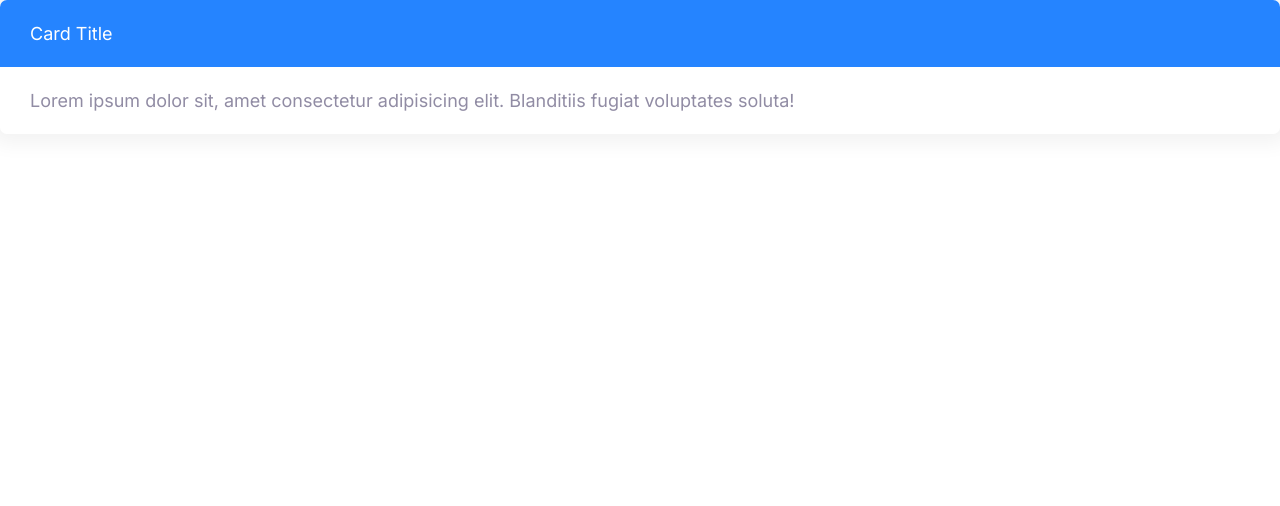
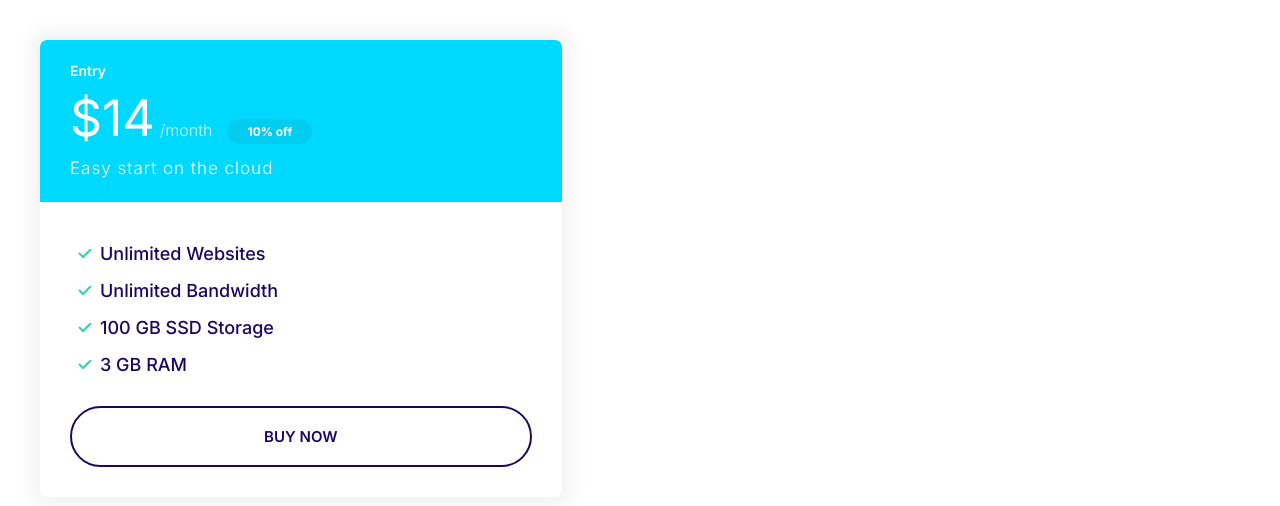
Before and after one commit to odman18/Moshify, a plain HTML site: page index.html in a window 1280 px wide. Drawn offline with Linux system fonts and the light colour scheme.

Commit message:
Build a plan component.

```diff
--- a/css/style.css
+++ b/css/style.css
@@ -90,6 +90,7 @@ a{
     }
     .badge--small{
         font-size: 1.6rem;
+        padding: 0.5rem 1.5rem;
     }
     @media screen and (min-width: 1024px){
         .badge{
@@ -246,3 +247,54 @@ margin: 4px;
     background: var(--color-secondary);
     color: #fff;
 }
+.card--primary .badge--primary{
+    background: #126de4;
+}
+.card--secondary .badge--secondary{
+    background:#02cdf1 ;
+}
+/*Plans*/
+.plan__name{
+    color: #fff;
+    margin: 0;
+    font-weight: 600;
+    font-size: 2.4rem;
+}
+.plan__price{
+font-size: 6rem;
+}
+.plan__billing-cycle{
+    font-size: 2.4rem;
+    font-weight: 300;
+    opacity: 0.8;
+    margin-right: 1rem;
+}
+.plan__description{
+    font-size: 2rem;
+    font-weight:300;
+    letter-spacing: 1px;
+    display: block;
+}
+.plan .item__list{
+    font-weight: 500;
+    margin-bottom: 2rem;
+}
+@media screen and (min-width: 1024px){
+    .plan__name{
+        font-weight: 600;
+        font-size: 1.4rem;
+    }
+    .plan__price{
+        font-size: 5rem;
+        }
+        .plan__billing-cycle{
+            font-size: 1.6rem;
+        }
+        .plan__description{
+            font-size: 1.7rem;
+        }
+        .plan .item__list{
+            font-weight: 500;
+            margin-bottom: 1rem;
+        }
+}
--- a/index.html
+++ b/index.html
@@ -7,7 +7,7 @@
     <link rel="preconnect" href="https://fonts.googleapis.com" />
     <link rel="preconnect" href="https://fonts.gstatic.com" crossorigin />
     <link
-      href="https://fonts.googleapis.com/css2?family=Inter:wght@400;600;700&display=swap"
+      href="https://fonts.googleapis.com/css2?family=Inter:wght@400;300;500;600;700&display=swap"
       rel="stylesheet"
     />
     <link rel="stylesheet" href="css/normalize.css" />
@@ -15,11 +15,26 @@
     <title>Document</title>
   </head>
   <body>
-    <div class="card card--primary">
-      <header class="card__header">Card Title</header>
-      <div class="card__body">
-        Lorem ipsum dolor sit, amet consectetur adipisicing elit. Blanditiis
-        fugiat voluptates soluta!
+    <div style="width: 47%; padding: 4rem">
+      <div class="plan">
+        <div class="card card--secondary">
+          <header class="card__header">
+            <h3 class="plan__name">Entry</h3>
+            <span class="plan__price">$14</span>
+            <span class="plan__billing-cycle">/month</span>
+            <span class="badge badge--secondary badge--small">10% off</span>
+            <span class="plan__description">Easy start on the cloud</span>
+          </header>
+          <div class="card__body">
+            <ul class="list list--tick">
+              <li class="item__list">Unlimited Websites</li>
+              <li class="item__list">Unlimited Bandwidth</li>
+              <li class="item__list">100 GB SSD Storage</li>
+              <li class="item__list">3 GB RAM</li>
+            </ul>
+            <button class="btn btn--outline btn--block">Buy Now</button>
+          </div>
+        </div>
       </div>
     </div>
   </body>
```
Also changed, not shown: components/Plan.html (added, +22 -0 lines).
